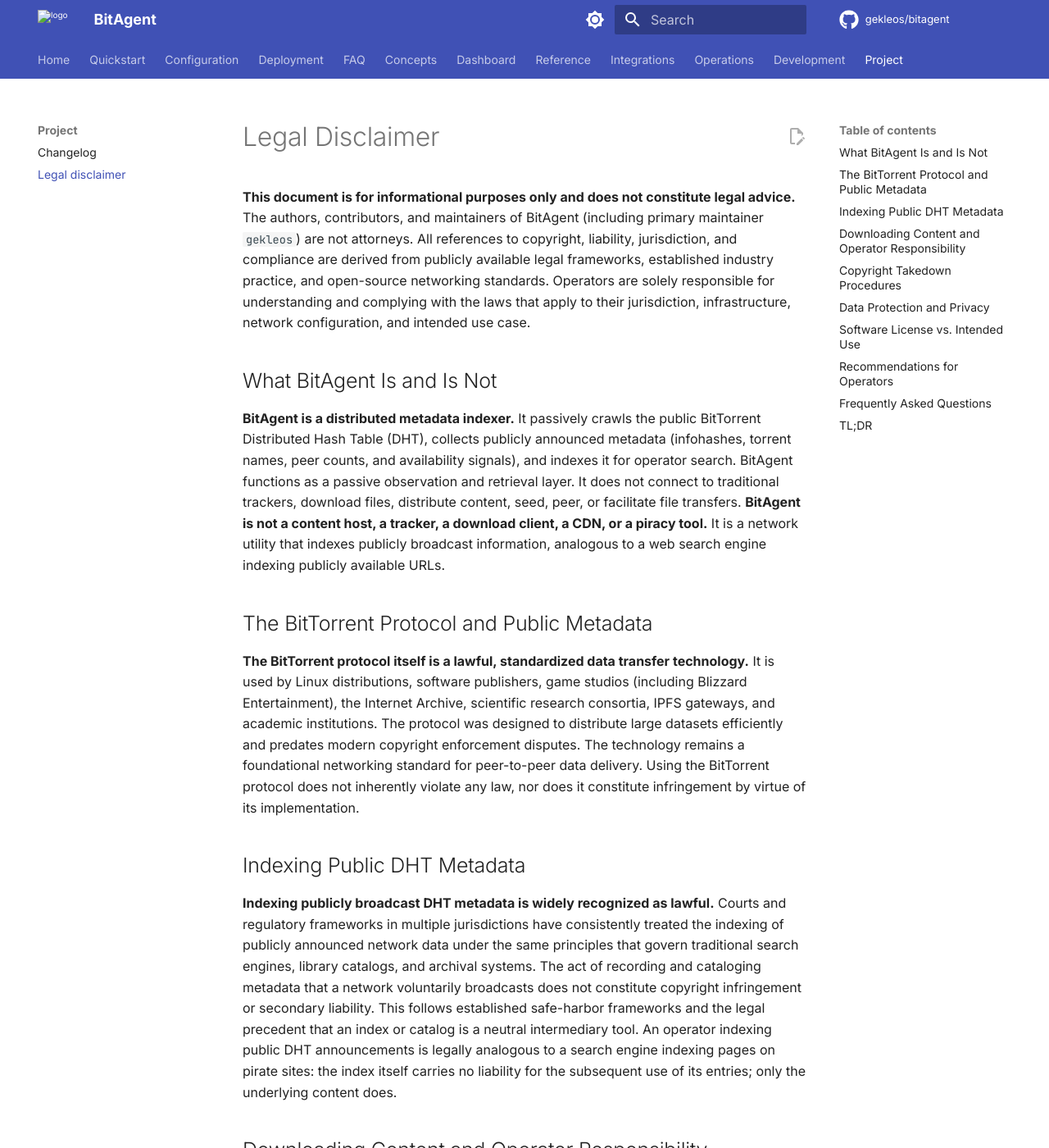
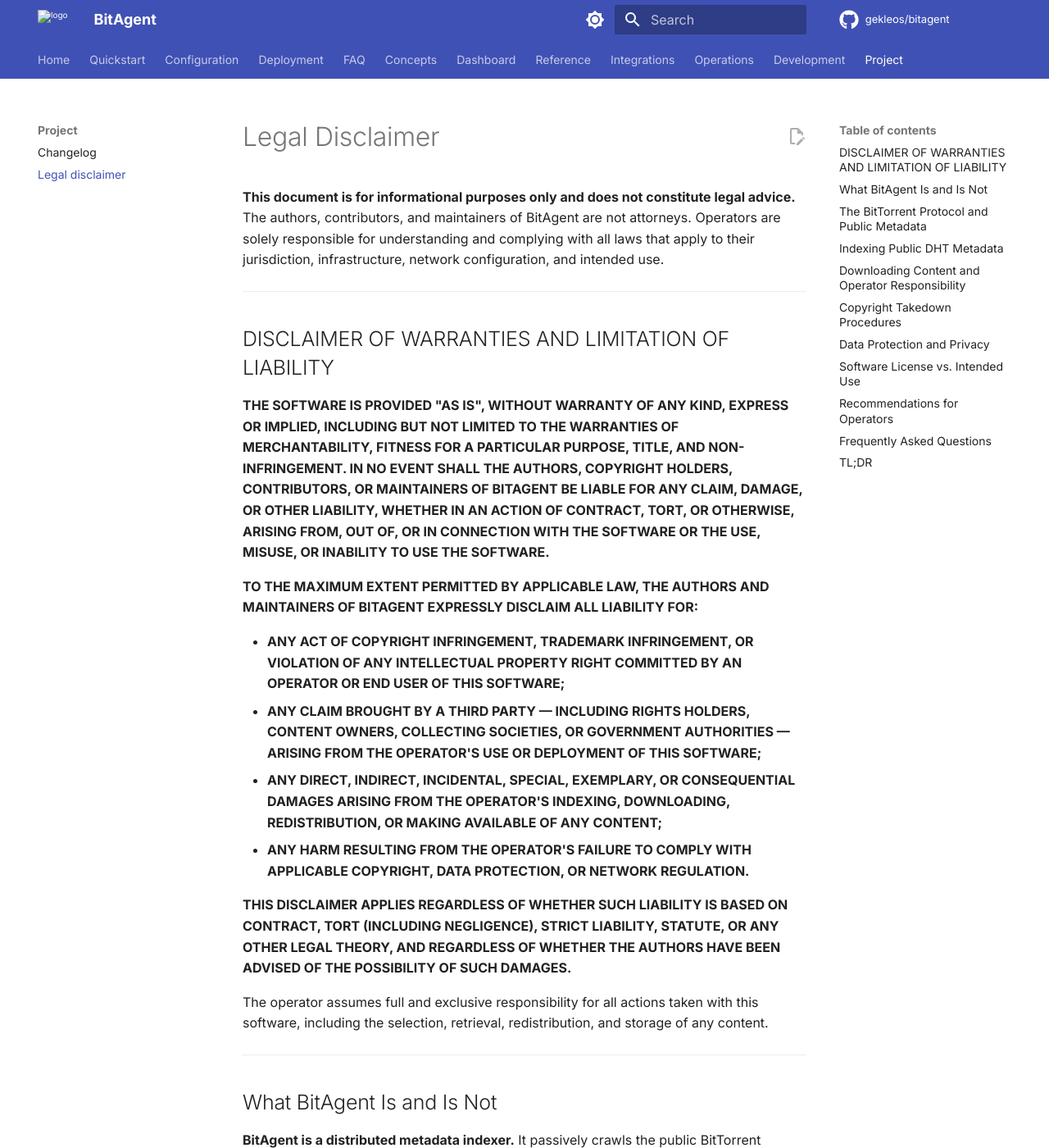
Before and after one commit to gekleos/bitagent, an MkDocs documentation site: the page built from docs/legal/disclaimer.md, in a window 1280 px wide and 1400 px high. Shown: the whole window at 82% size. Built offline with MkDocs 1.6.1 and Material for MkDocs 9.7.7, drawn with Linux system fonts in a browser that asks for light colours; comment, search, counter and statistics services are not loaded; some of the changed text lies outside the part shown.

Commit message:
docs(legal): add hard-cap liability disclaimer; add VPN recommendation
- disclaimer.md: prepend all-caps DISCLAIMER OF WARRANTIES AND LIMITATION
  OF LIABILITY section explicitly disclaiming liability for copyright
  infringement, IP claims, operator downloads, and all consequential damages
  to the maximum extent permitted by law
- disclaimer.md: add dedicated "Use a VPN" operator recommendation with
  specific provider guidance (Mullvad, AirVPN, ProtonVPN), BITAGENT_PEER_PORT
  matching, and explicit no-liability statement for operating without isolation
- disclaimer.md: rewrite VPN FAQ answer from "out of scope" to a clear
  "strongly recommended" with actionable guidance
- README.md: add VPN callout block after quick start; add Legal section
  with one-line no-liability statement and link to full disclaimer
- index.md: add VPN note under MIT-licensed line linking to disclaimer

```diff
--- a/docs/legal/disclaimer.md
+++ b/docs/legal/disclaimer.md
@@ -1,6 +1,25 @@
 # Legal Disclaimer
 
-**This document is for informational purposes only and does not constitute legal advice.** The authors, contributors, and maintainers of BitAgent (including primary maintainer `gekleos`) are not attorneys. All references to copyright, liability, jurisdiction, and compliance are derived from publicly available legal frameworks, established industry practice, and open-source networking standards. Operators are solely responsible for understanding and complying with the laws that apply to their jurisdiction, infrastructure, network configuration, and intended use case.
+**This document is for informational purposes only and does not constitute legal advice.** The authors, contributors, and maintainers of BitAgent are not attorneys. Operators are solely responsible for understanding and complying with all laws that apply to their jurisdiction, infrastructure, network configuration, and intended use.
+
+---
+
+## DISCLAIMER OF WARRANTIES AND LIMITATION OF LIABILITY
+
+**THE SOFTWARE IS PROVIDED "AS IS", WITHOUT WARRANTY OF ANY KIND, EXPRESS OR IMPLIED, INCLUDING BUT NOT LIMITED TO THE WARRANTIES OF MERCHANTABILITY, FITNESS FOR A PARTICULAR PURPOSE, TITLE, AND NON-INFRINGEMENT. IN NO EVENT SHALL THE AUTHORS, COPYRIGHT HOLDERS, CONTRIBUTORS, OR MAINTAINERS OF BITAGENT BE LIABLE FOR ANY CLAIM, DAMAGE, OR OTHER LIABILITY, WHETHER IN AN ACTION OF CONTRACT, TORT, OR OTHERWISE, ARISING FROM, OUT OF, OR IN CONNECTION WITH THE SOFTWARE OR THE USE, MISUSE, OR INABILITY TO USE THE SOFTWARE.**
+
+**TO THE MAXIMUM EXTENT PERMITTED BY APPLICABLE LAW, THE AUTHORS AND MAINTAINERS OF BITAGENT EXPRESSLY DISCLAIM ALL LIABILITY FOR:**
+
+- **ANY ACT OF COPYRIGHT INFRINGEMENT, TRADEMARK INFRINGEMENT, OR VIOLATION OF ANY INTELLECTUAL PROPERTY RIGHT COMMITTED BY AN OPERATOR OR END USER OF THIS SOFTWARE;**
+- **ANY CLAIM BROUGHT BY A THIRD PARTY — INCLUDING RIGHTS HOLDERS, CONTENT OWNERS, COLLECTING SOCIETIES, OR GOVERNMENT AUTHORITIES — ARISING FROM THE OPERATOR'S USE OR DEPLOYMENT OF THIS SOFTWARE;**
+- **ANY DIRECT, INDIRECT, INCIDENTAL, SPECIAL, EXEMPLARY, OR CONSEQUENTIAL DAMAGES ARISING FROM THE OPERATOR'S INDEXING, DOWNLOADING, REDISTRIBUTION, OR MAKING AVAILABLE OF ANY CONTENT;**
+- **ANY HARM RESULTING FROM THE OPERATOR'S FAILURE TO COMPLY WITH APPLICABLE COPYRIGHT, DATA PROTECTION, OR NETWORK REGULATION.**
+
+**THIS DISCLAIMER APPLIES REGARDLESS OF WHETHER SUCH LIABILITY IS BASED ON CONTRACT, TORT (INCLUDING NEGLIGENCE), STRICT LIABILITY, STATUTE, OR ANY OTHER LEGAL THEORY, AND REGARDLESS OF WHETHER THE AUTHORS HAVE BEEN ADVISED OF THE POSSIBILITY OF SUCH DAMAGES.**
+
+The operator assumes full and exclusive responsibility for all actions taken with this software, including the selection, retrieval, redistribution, and storage of any content.
+
+---
 
 ## What BitAgent Is and Is Not
 
@@ -12,15 +31,15 @@
 
 ## Indexing Public DHT Metadata
 
-**Indexing publicly broadcast DHT metadata is widely recognized as lawful.** Courts and regulatory frameworks in multiple jurisdictions have consistently treated the indexing of publicly announced network data under the same principles that govern traditional search engines, library catalogs, and archival systems. The act of recording and cataloging metadata that a network voluntarily broadcasts does not constitute copyright infringement or secondary liability. This follows established safe-harbor frameworks and the legal precedent that an index or catalog is a neutral intermediary tool. An operator indexing public DHT announcements is legally analogous to a search engine indexing pages on pirate sites: the index itself carries no liability for the subsequent use of its entries; only the underlying content does.
+**Indexing publicly broadcast DHT metadata is widely recognized as lawful.** Courts and regulatory frameworks in multiple jurisdictions have consistently treated the indexing of publicly announced network data under the same principles that govern traditional search engines, library catalogs, and archival systems. The act of recording and cataloging metadata that a network voluntarily broadcasts does not constitute copyright infringement or secondary liability. An operator indexing public DHT announcements is legally analogous to a search engine indexing publicly available pages: the index itself carries no liability for the subsequent use of its entries.
 
 ## Downloading Content and Operator Responsibility
 
-**Downloading content is entirely separate from indexing metadata.** BitAgent does not download files. Any content retrieval is performed exclusively by the operator's own client. The lawfulness of downloading any specific file depends entirely on the operator, the jurisdiction, the nature of the content, and whether the operator holds the necessary rights or authorization. Many torrents are lawfully distributed; many are not. Operators assume full responsibility for verifying the legal status of any content they choose to retrieve. Running an indexer does not grant immunity for downstream downloads.
+**Downloading content is entirely separate from indexing metadata.** BitAgent does not download files. Any content retrieval is performed exclusively by the operator's own client. The lawfulness of downloading any specific file depends entirely on the operator, the jurisdiction, the nature of the content, and whether the operator holds the necessary rights or authorization. Many torrents are lawfully distributed; many are not. **Operators assume full and exclusive responsibility for verifying the legal status of any content they choose to retrieve.** Running an indexer does not grant immunity for downstream downloads.
 
 ## Copyright Takedown Procedures
 
-**BitAgent does not operate as a service provider and does not receive copyright notices on behalf of users.** Because BitAgent is self-hosted software, operators control their own indexes, network exposure, and data retention. If an operator receives a copyright infringement notice or wishes to remove specific data from their local index, they must handle the request internally. BitAgent provides operator-facing tools to forget and exclude specific infohashes from the local catalog via the dashboard and REST API. Operators should implement their own takedown procedures consistent with their jurisdiction's copyright regime. We do not mediate disputes, process third-party claims, or act as an intermediary for DMCA or equivalent notices.
+**BitAgent does not operate as a service provider and does not receive copyright notices on behalf of users.** Because BitAgent is self-hosted software, operators control their own indexes, network exposure, and data retention. If an operator receives a copyright infringement notice or wishes to remove specific data from their local index, they must handle the request internally. BitAgent provides operator-facing tools to remove specific infohashes from the local catalog via the dashboard and REST API (`/api/torrents/{infohash}/forget`). Operators should implement their own takedown procedures consistent with their jurisdiction's copyright regime. The authors do not mediate disputes, process third-party claims, or act as an intermediary for DMCA or equivalent notices.
 
 ## Data Protection and Privacy
 
@@ -32,25 +51,38 @@
 
 ## Recommendations for Operators
 
-**Operators should comply with local copyright and data protection laws.** Use BitAgent only with content you have a legal right to access or distribute. Maintain clear audit trails of your indexing and download practices, and implement reasonable takedown mechanisms where required. If your use case involves commercial aggregation, redistribution, large-scale processing of copyrighted material, or cross-border data routing, consult qualified legal counsel. Keep your indexer isolated from your primary download client, and configure firewall rules to restrict DHT exposure to your local network where operationally appropriate.
+**Comply with local copyright and data protection laws.** Use BitAgent only with content you have a legal right to access or distribute. Maintain clear audit trails of your indexing and download practices, and implement reasonable takedown mechanisms where required. If your use case involves commercial aggregation, redistribution, large-scale processing of copyrighted material, or cross-border data routing, consult qualified legal counsel.
+
+**Use a VPN or dedicated network interface for all DHT traffic — this is strongly recommended.** When your node participates in the BitTorrent DHT, your node's IP address is visible to every peer and monitoring entity that sweeps the swarm. Without network isolation, your real IP address is associated with DHT crawling activity. The authors strongly recommend:
+
+- Routing BitAgent's DHT traffic through a reputable VPN provider that supports port forwarding (Mullvad, AirVPN, ProtonVPN, and similar privacy-focused providers are commonly used) and does not log connection data.
+- Matching `BITAGENT_PEER_PORT` to the port-forwarded port assigned by your VPN provider for best DHT connectivity.
+- Keeping BitAgent on a dedicated VLAN, VM, or container network segment isolated from your primary devices.
+- Reviewing your VPN provider's Terms of Service and privacy policy before routing peer-to-peer traffic through their network.
+
+**Failure to use a VPN or network isolation means your real IP address participates in the DHT swarm.** This may expose you to monitoring by rights holders, anti-piracy agencies, or your ISP, regardless of whether you download any content. **The authors accept no liability for network exposure or consequences arising from an operator's choice not to use a VPN or equivalent network isolation.**
 
 ## Frequently Asked Questions
 
 **Can I run this on my home server?**
-Yes. Running BitAgent is lawful. Operators are responsible for complying with local copyright and network regulations for their own infrastructure.
+Yes. Running BitAgent is lawful in most jurisdictions. Operators are responsible for complying with local copyright and network regulations. We strongly recommend routing DHT traffic through a VPN — see above.
 
 **Will I get sued?**
-Running BitAgent itself carries no inherent legal risk. Legal exposure depends entirely on what content you download, how you use it, and your jurisdiction. The project does not guarantee immunity from third-party claims.
+Running BitAgent itself carries no inherent legal risk. Legal exposure depends entirely on what content you download, how you use it, and your jurisdiction. The project makes no guarantee of immunity from third-party claims.
 
 **Does the project endorse piracy?**
 No. The project endorses lawful indexing of publicly broadcast metadata and the continued development of open, standards-compliant networking tools.
 
-**What about my ISP/VPN?**
-This is out of scope for this documentation. Consult your ISP's Terms of Service, applicable privacy laws, and network security policies before routing traffic through third-party providers.
+**Do I need a VPN?**
+**Yes, we strongly recommend one.** Without a VPN, your real IP address participates in the BitTorrent DHT and is visible to other peers, including rights-holder monitoring services. Use a no-log VPN provider that supports port forwarding (Mullvad, AirVPN, ProtonVPN, etc.) and configure `BITAGENT_PEER_PORT` to match your assigned forwarded port. The authors accept no liability for consequences arising from operating without network isolation.
 
 **I received a DMCA notice — what do I do?**
-Handle notices internally. Use BitAgent's dashboard or API endpoint `/api/torrents/{infohash}/forget` to remove the specific infohash from your local index. Consult local counsel if your notice involves third-party claims or commercial liability.
+Handle notices internally. Use BitAgent's dashboard or API endpoint `/api/torrents/{infohash}/forget` to remove the specific infohash from your local index. Consult local counsel if your notice involves third-party claims or commercial liability. The authors are not a service provider under the DMCA and do not receive or process notices on your behalf.
 
 ## TL;DR
 
-**TL;DR:** BitAgent is a self-hosted metadata indexer for the public BitTorrent DHT, not a download client or content host. The BitTorrent protocol and the indexing of publicly broadcast network data are lawful in most jurisdictions. Downloading content is your responsibility and depends entirely on the file, your jurisdiction, and your rights to it. BitAgent does not receive copyright notices, store user data, or authorize unlawful conduct. Operators must comply with local law, implement their own takedown procedures, and consult counsel for commercial or high-risk use cases. This document is informational, not legal advice.
+**BitAgent is a self-hosted metadata indexer for the public BitTorrent DHT — not a download client or content host.** Indexing publicly broadcast network metadata is lawful in most jurisdictions. Downloading content is your responsibility and depends on the file, your jurisdiction, and your rights.
+
+**The authors accept no liability for copyright infringement, intellectual property claims, or any harm arising from your use of this software.** Operators bear full and exclusive responsibility for their own actions.
+
+**Use a VPN.** Without one, your real IP is visible in the DHT swarm.
```
Also changed, not shown: README.md (+6 -0 lines), docs/index.md (+2 -0 lines).
